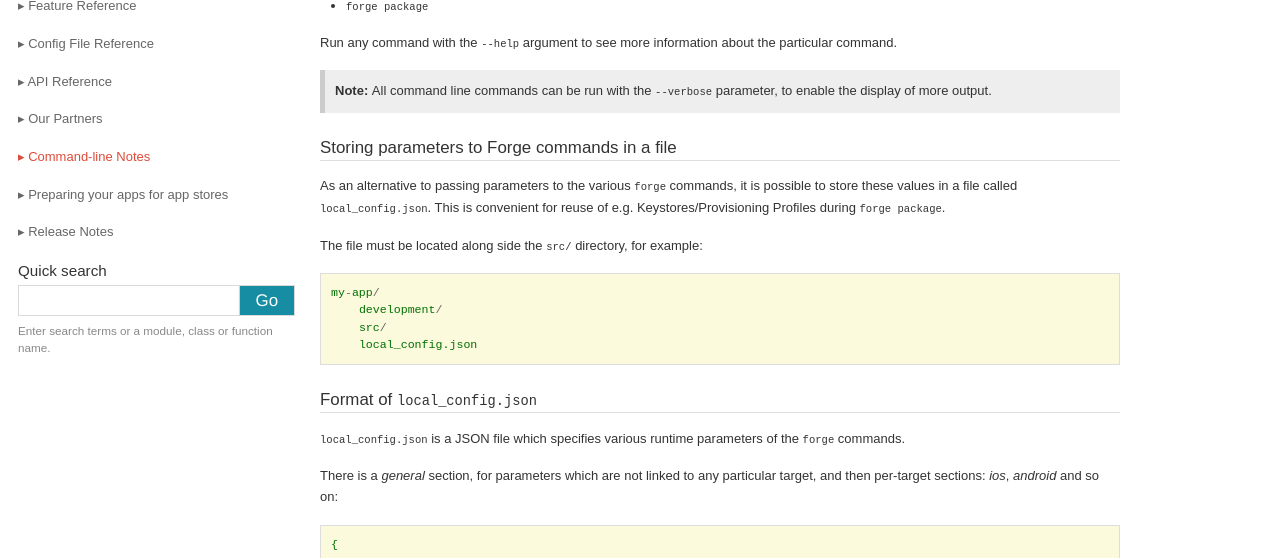
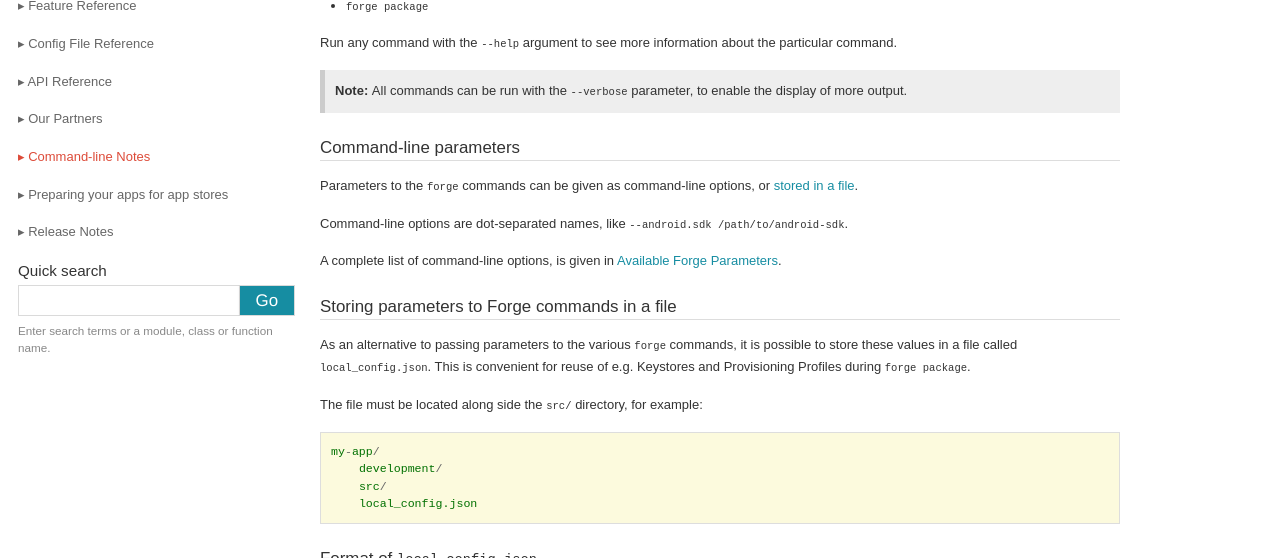
Before and after one commit to trigger-corp/Forge-Documentation, a Sphinx documentation site: the page built from source/command-line.rst, in a window 1280 px wide and 900 px high, cut to the strip 342-900 px from the top of the window. Built offline with Sphinx 7.4.7, drawn with Linux system fonts in a browser that asks for light colours; some web fonts are replaced; some of the changed text lies outside the part shown.

Commit message:
some command-line improvments for arguments and local_config

```diff
--- a/source/command-line.rst
+++ b/source/command-line.rst
@@ -12,14 +12,25 @@ There are four main commands when using forge:
 
 Run any command with the ``--help`` argument to see more information about the particular command.
 
-.. note:: All command line commands can be run with the ``--verbose`` parameter, to enable the display of more output.
+.. note:: All commands can be run with the ``--verbose`` parameter, to enable the display of more output.
+
+.. _command-line-notes-arguments:
+
+Command-line parameters
+------------------------------------------
+Parameters to the ``forge`` commands can be given as command-line options, or :ref:`stored in a file <parameters-in-a-file>`.
+
+Command-line options are dot-separated names, like ``--android.sdk /path/to/android-sdk``.
+
+A complete list of command-line options, is given in :ref:`command_line_notes_available_params`.
 
 .. _parameters-in-a-file:
 
 Storing parameters to Forge commands in a file
 ----------------------------------------------
 
-As an alternative to passing parameters to the various ``forge`` commands, it is possible to store these values in a file called ``local_config.json``. This is convenient for reuse of e.g. Keystores/Provisioning Profiles during ``forge package``.
+As an alternative to passing parameters to the various ``forge`` commands, it is possible to store these values in a file called ``local_config.json``.
+This is convenient for reuse of e.g. Keystores and Provisioning Profiles during ``forge package``.
 
 The file must be located along side the ``src/`` directory, for example::
 
@@ -85,7 +96,7 @@ On Windows, you will need to escape the backslashes in paths for your configurat
 .. _local_conf-profiles:
 
 Profiles
---------------------------------------------------------------------------------
+~~~~~~~~~~~~~~~~~~~~~~~~~~~~~~~~~~~~~~~~~~~~~~~~~~~~~~~~~~~~~~~~~~~~~~~~~~~~~~~~
 In the target-specific sections (e.g. *ios*, *android*), you can use *profiles*.
 
 Profiles allow for quick switching between configuration settings at different phases of your development.
@@ -98,11 +109,16 @@ If no ``--profile`` argument is given, Forge attempts to use a profile called ``
 
 .. important:: When supplying command-line overrides to profile settings, they take a form like ``--ios.profile.name value``, where ``name`` is the setting name to be overidden, and ``value`` is the setting value.
 
+.. _command_line_notes_available_params:
+
+Available Forge Parameters
+------------------------------------------
+
 .. _local_conf-general:
 
 general
 ~~~~~~~~~~~~~~~~~~~~~~~~~~~~~~~~~~~~~~~~~~~~~~~~~~~~~~~~~~~~~~~~~~~~~~~~~~~~~~~~
-This section will contain configuration settings not related to any particular target.
+General parameters are configuration settings not related to any particular target.
 
 There are no settings currently used in this section.
 
```
Also changed, not shown: other parts of source/command-line.rst (+4 -4 lines).
